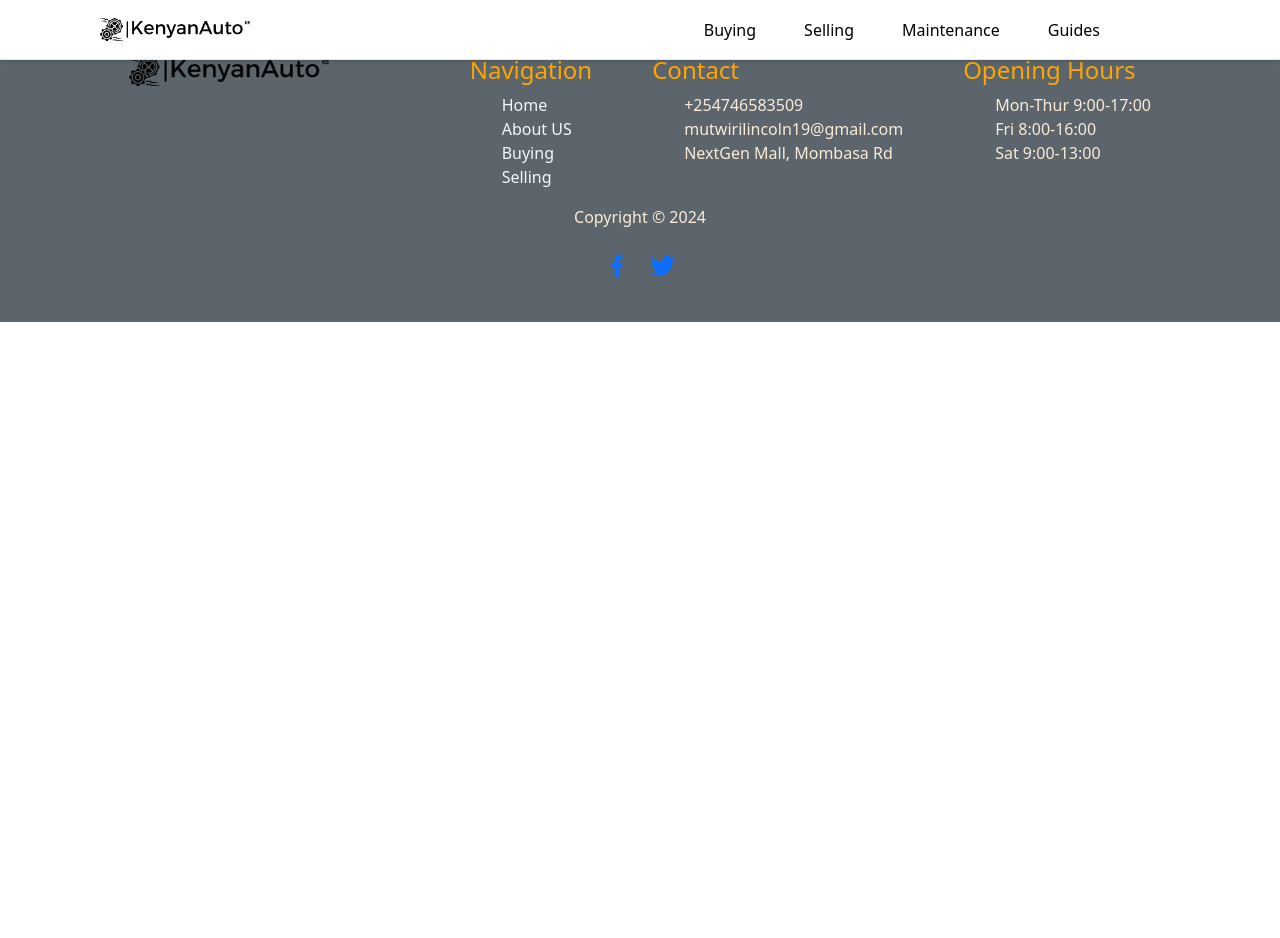
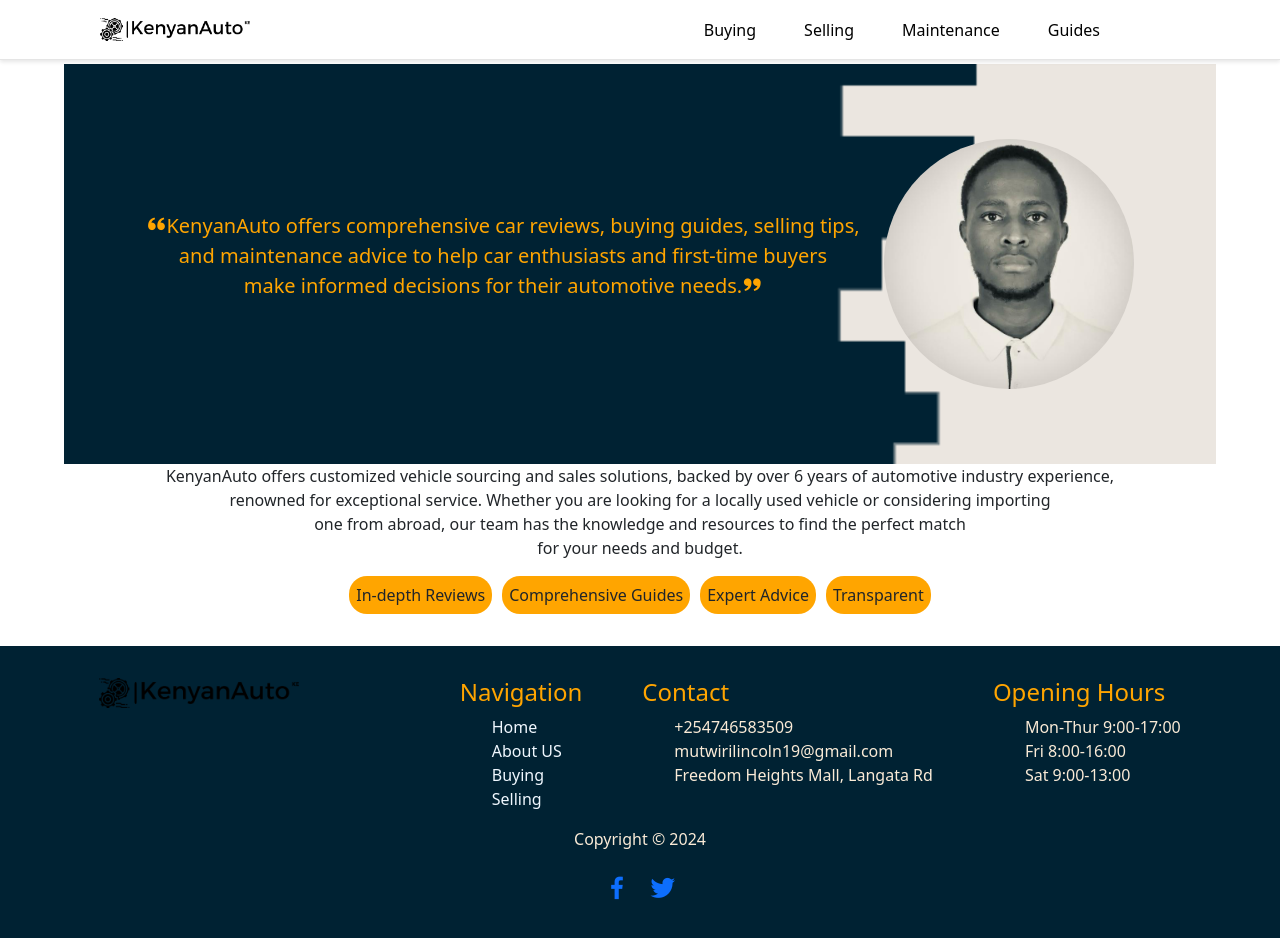
Before and after one commit to Victor-Mutwiri/KenyanAuto, a React (Vite) app: page /About in a window 1280 px wide. Shown: the top 938 px of the page. Before the commit the page ends 800 px from the top, so only its background shows below. Built offline with nearby package versions, Linux system fonts and the light colour scheme.

Commit message:
created about page

```diff
--- a/src/components/Footer/Footer.css
+++ b/src/components/Footer/Footer.css
@@ -3,7 +3,8 @@
     flex-direction: column;
     align-items: center;
     padding: 2rem;
-    background-color: #5B656B;
+    /* background-color: #5B656B; */
+    background-color: #002233;
     color: antiquewhite;
 }
 
--- a/src/components/Footer/Footer.jsx
+++ b/src/components/Footer/Footer.jsx
@@ -12,7 +12,7 @@
                     <h4>Navigation</h4>
                     <ul>
                         <li><Link to={'/'}>Home</Link></li>
-                        <li><Link to={'/'}>About US</Link></li>
+                        <li><Link to={'/About'}>About US</Link></li>
                         <li><Link to={'/Buying'}>Buying</Link></li>
                         <li><Link to={'/Selling'}>Selling</Link></li>
                     </ul>
@@ -22,7 +22,7 @@
                     <ul>
                         <li>+254746583509</li>
                         <li>mutwirilincoln19@gmail.com</li>
-                        <li>NextGen Mall, Mombasa Rd</li>
+                        <li>Freedom Heights Mall, Langata Rd</li>
                     </ul>
                 </div>
                 <div className='opening'>
--- a/src/components/menupage/MenuPage.jsx
+++ b/src/components/menupage/MenuPage.jsx
@@ -32,12 +32,12 @@
                 </Link>
             </div>
             <div className="navigation">
-                <Link to={'/Buying'}>Buying</Link>
-                <Link to={'/Selling'}>Selling</Link>
-                <Link to={'/Maintenance'}>Maintenance</Link>
-                <Link to={'/Guide'}>Guides</Link>
-                <Link to={'/Safety'}>Safety</Link>
-                <Link to={'/About'}>About</Link>
+                <Link to={'/Buying'} onClick={handleButtonClick}>Buying</Link>
+                <Link to={'/Selling'} onClick={handleButtonClick}>Selling</Link>
+                <Link to={'/Maintenance'} onClick={handleButtonClick}>Maintenance</Link>
+                <Link to={'/Guide'} onClick={handleButtonClick}>Guides</Link>
+                {/* <Link to={'/Safety'} onClick={handleButtonClick}>Safety</Link> */}
+                <Link to={'/About'} onClick={handleButtonClick}>About</Link>
             </div>
             <div className="socials">
                 <a href="#"><i className='bx bxl-facebook'/></a>
--- a/src/pages/About/About.css
+++ b/src/pages/About/About.css
@@ -0,0 +1,50 @@
+.aboutPage{
+    display: flex;
+    flex-direction: column;
+    margin-top: 4rem;
+    margin-bottom: 2rem;
+    align-items: center;
+}
+.about{
+    display: flex;
+    justify-content: center;
+    align-items: center;
+    gap: 1.5rem;
+    text-align: center;
+    width: 90%;
+    height: 50vh;
+    background-image: url('../../assets/about.png');
+    background-size: cover;
+    background-position: center;
+    background-repeat: no-repeat;
+    color: orange;
+    font-size: 20px;
+}
+.about img{
+    border-radius: 50%;
+}
+.offer{
+    display: flex;
+    flex-direction: column;
+    gap: 10px;
+}
+
+.service{
+    display: flex;
+    width: 100%;
+    justify-content: center;
+    text-align: center;
+}
+
+.offer{
+    display: flex;
+    flex-direction: row;
+}
+.offer div{
+    display: flex;
+    justify-content: center;
+    /* background: #fff; */
+    background: orange;
+    padding: 7px;
+    border-radius: 18px;
+}
--- a/src/pages/About/About.jsx
+++ b/src/pages/About/About.jsx
@@ -1,8 +1,37 @@
 import './About.css'
+import Me from '../../../src/assets/Victor.jpeg'
 
 const About = () => {
   return (
-    <div>About</div>
+    <div className='aboutPage'>
+      <section className='about'>
+        <p>
+          <i className='bx bxs-quote-alt-left'/>
+          KenyanAuto offers comprehensive car reviews, buying guides, selling tips, <br />
+          and maintenance advice to help car enthusiasts and first-time buyers
+          <br />
+          make informed decisions for their automotive needs.
+          <i className='bx bxs-quote-alt-right'/>
+        </p>
+        <img src={Me} alt="" width={250}/>
+      </section>
+      <section className='service'>
+        <p>
+          KenyanAuto offers customized vehicle sourcing and sales solutions,
+          backed by over 6 years of automotive industry experience,
+          <br /> renowned for exceptional service.
+          Whether you are looking for a locally used vehicle or considering importing
+          <br /> one from abroad, our team has the knowledge and resources to find the perfect match
+          <br />for your needs and budget.
+        </p>
+      </section>
+      <section className='offer'>
+        <div>In-depth Reviews</div>
+        <div>Comprehensive Guides</div>
+        <div>Expert Advice</div>
+        <div>Transparent</div>
+      </section>
+    </div>
   )
 }
 
```
Also changed, not shown: src/assets/Victor.jpeg (added), src/assets/about.png (added).
